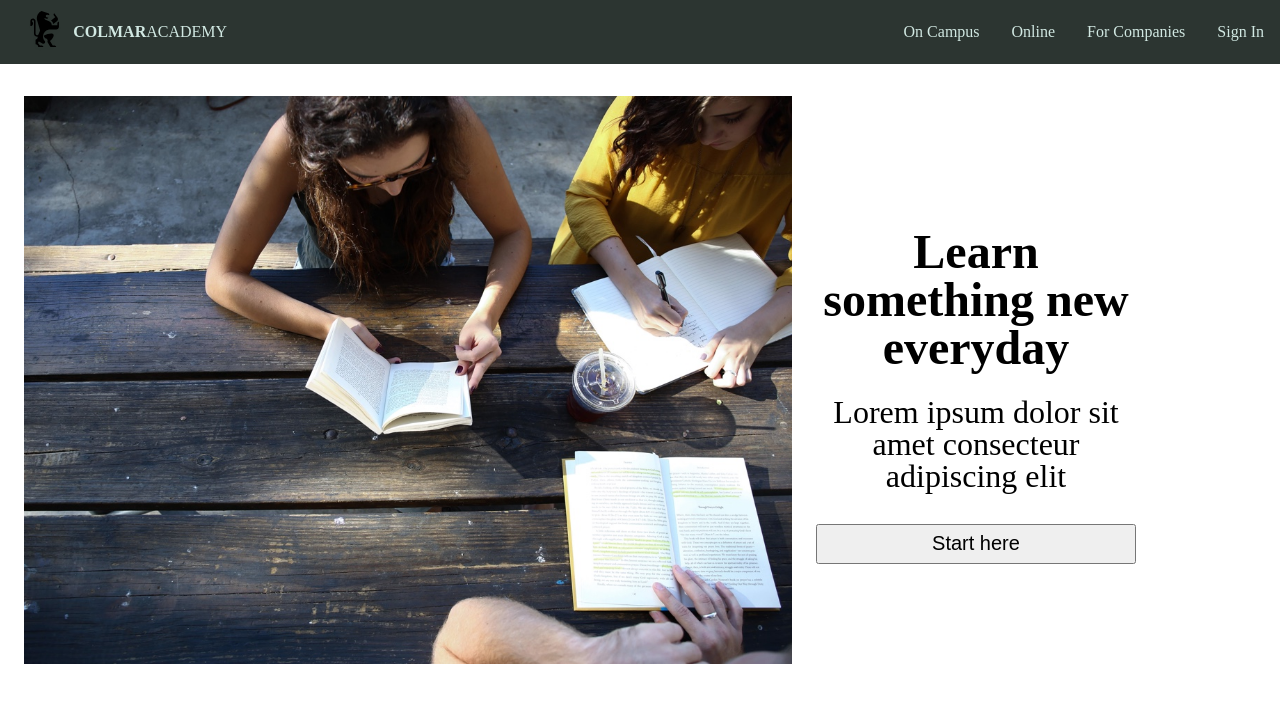
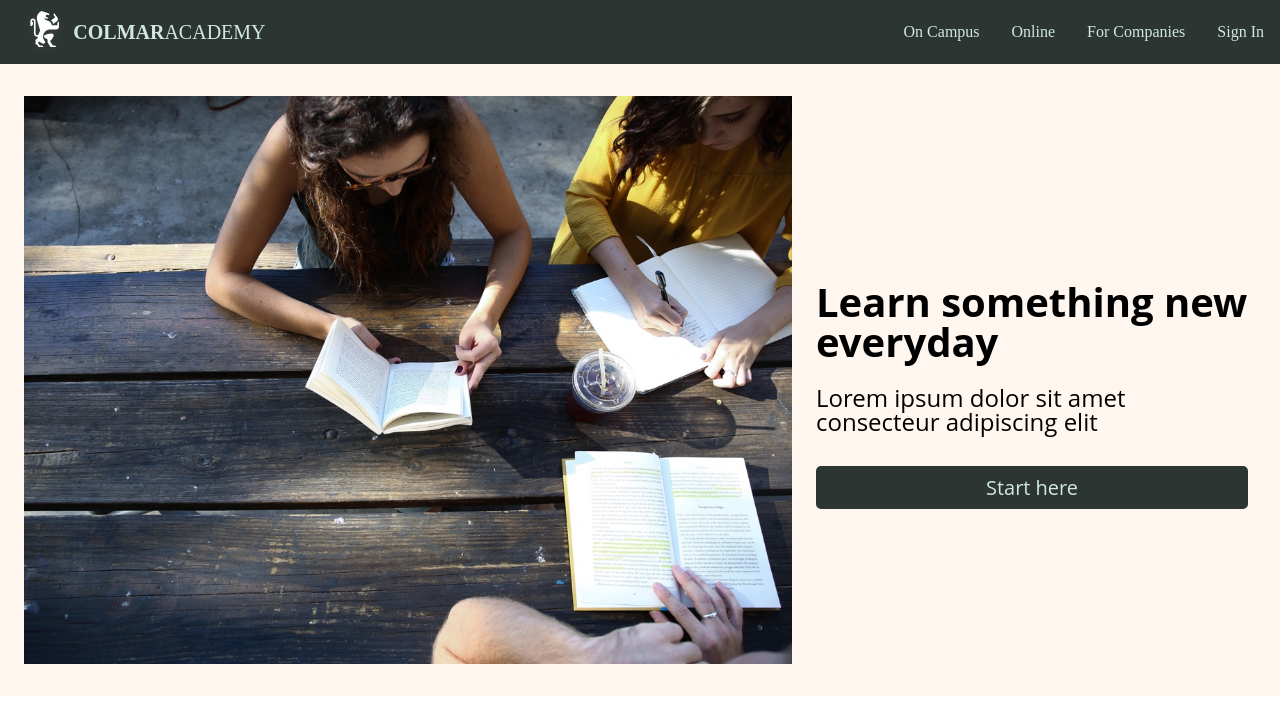
Before and after one commit to AlchemistRole/Comar, a plain HTML site: page index.html in a window 1280 px wide. Shown: the top 728 px of the page. Drawn offline with Linux system fonts and the light colour scheme.

Commit message:
nav transition and everyday styles started

```diff
--- a/Resources/CSS/style.css
+++ b/Resources/CSS/style.css
@@ -3,6 +3,11 @@ html {
     justify-content: center;
     align-items: center;
 }
+
+body {
+    font-family: "Merriweather", "OpenSans"
+}
+
 
 @media only screen and (max-width: 640px) {
     .desktop {
@@ -39,15 +44,21 @@ header {
 #logo h1 {
     align-items: center;
     line-height: 2rem;
+    font-size: 1.25rem;
 }
 
 #logo h1 strong {
-    font-weight: bolder;
+    font-weight: 900;
+}
+
+#logo h1 span {
+    font-weight: lighter;
 }
 
 #logo img {
     padding-right: 0.5rem;
     height: 85%;
+    filter: invert(1);
 }
 
 
@@ -62,12 +73,19 @@ header nav a {
     color: #d1e8e2;
     padding: 0 1rem 0 1rem;
     text-decoration: none;
+    transition-property: color;
+    transition-duration: 1s;
+}
+
+header nav a:hover {
+    color: #87b5a1;
 }
 
 header #navM a {
     color: #d1e8e2;
     justify-content: space-between;
     padding: 0 2rem 0 1rem;
+    filter: invert(1);
 }
 
 /*Banner section*/
@@ -75,7 +93,7 @@ header #navM a {
     display: inline-flex;
     width: 100%;
     margin-top: 4rem;
-
+    background-color: #fff7ef;
 }
 
 #Everyday img {
@@ -88,26 +106,31 @@ header #navM a {
     flex-direction: column;
     align-items: center;
     justify-content: center;
-    width: 25%;
-    text-align: center;
+    text-align: left;
     padding-right: 2rem;
+    font-family: "Open Sans";
 }
 
 #Everyday h1 {
     font-weight: bolder;
     padding-bottom: 1.5rem;
-    font-size: 3rem;
+    font-size: 2.5rem;
 }
 
-#Everyday h2 {
-    font-size: 2rem;
+#Everyday .text h2 {
+    font-size: 1.5rem;
     padding-bottom: 2rem;
 }
 
 #Everyday button {
     width: 100%;
-    height: 2.5rem;
+    font-family: "Open Sans";
     font-size: 1.25rem;
+    border: none;
+    background-color: #2C3531;
+    color: #D1E8E2;
+    border-radius: 5px;
+    padding: 0.5rem 0;
 }
 
 @media only screen and (max-width: 640px) {
```
